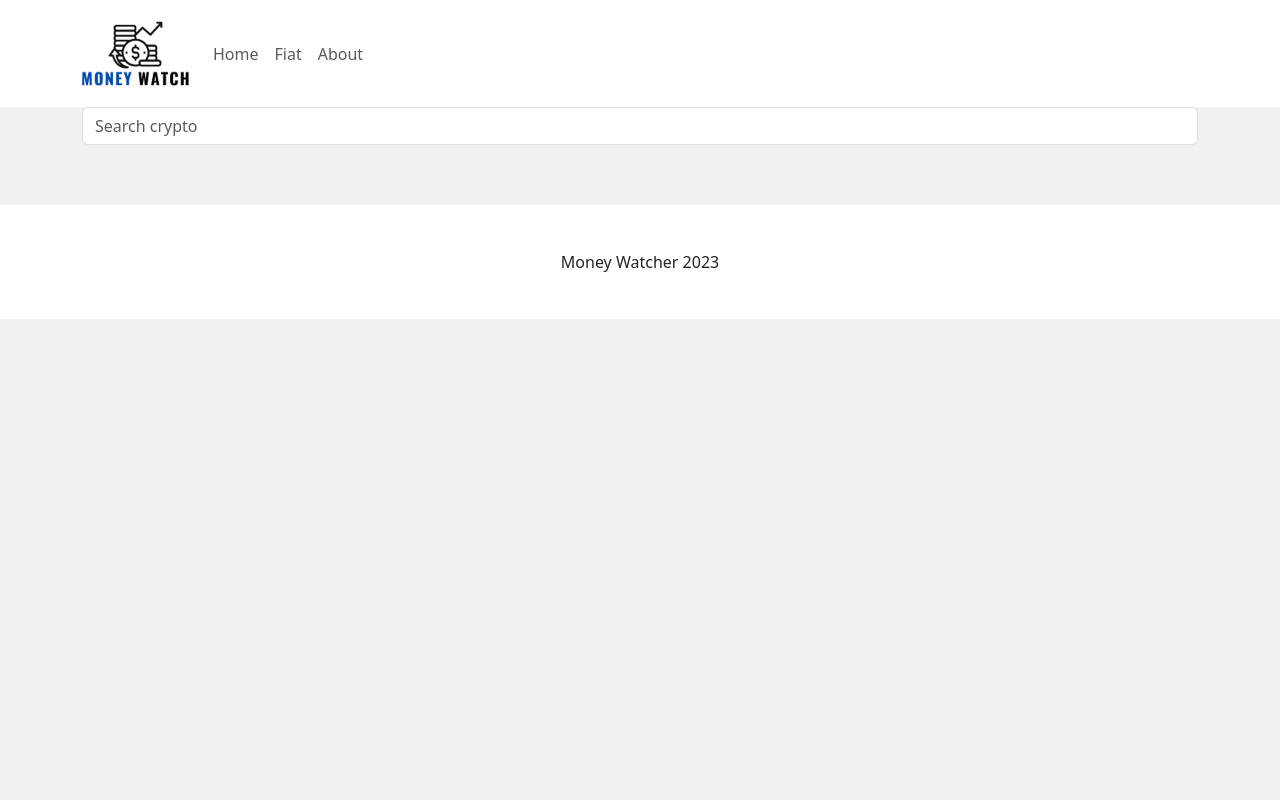
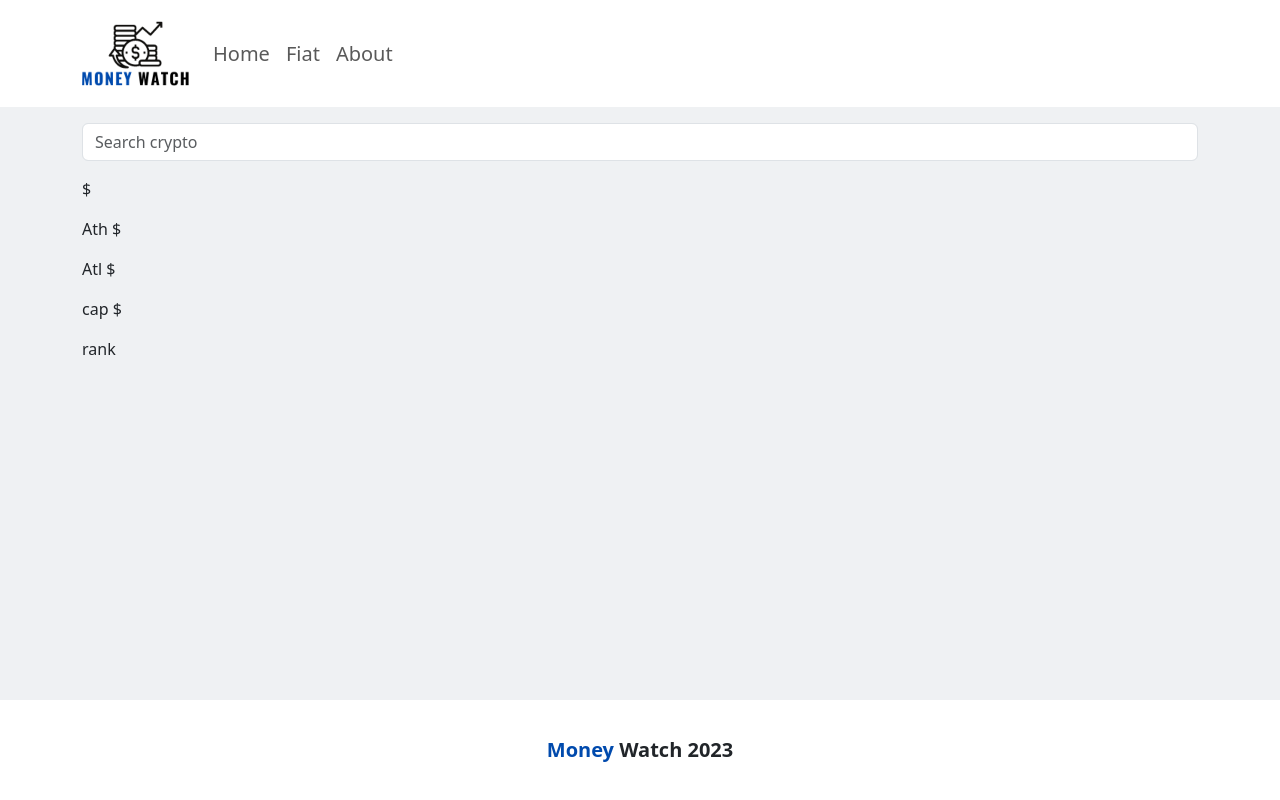
Before and after one commit to vinnyWebDev/coin-watcher, a React (Create React App) app: page /searchcrypto in a window 1280 px wide. Built offline with nearby package versions, Linux system fonts and the light colour scheme.

Commit message:
updated coin search page

```diff
--- a/src/App.css
+++ b/src/App.css
@@ -35,11 +35,26 @@
   color: rgb(17, 179, 17);
 }
 
+/* Nav Styling*/
+.navbar{
+  background-color: white;
+  font-size: 20px;
+}
+
+
+/*Footer Styling*/
+
 .footer {
   text-align: center;
   margin-top: auto;
   padding: 8px;
   background-color: white;
-  margin-top: 60px;
-  padding: 45px;
+  margin-top: auto;
+  padding: 35px;
+  font-weight: bold;
+  font-size: 20px;
 }
+
+.blueColor{
+  color: #004aad;
+}
--- a/src/components/DetailedCrypto.js
+++ b/src/components/DetailedCrypto.js
@@ -3,8 +3,15 @@ import React from "react";
 function DetailedCrypto(props){
     return(
         <div>
-            <h1>TEST</h1>
             <p>{props.name}</p>
+            <p>{props.symbol}</p>
+            <p>${props.price}</p>
+            <p> Ath ${props.highest}</p>
+            <p>Atl ${props.lowest}</p>
+            <p>cap ${props.marketCap}</p>
+            <p>rank {props.marketRank}</p>
+            <img src={props.image}></img>
+
         </div>
     )
 }
--- a/src/components/Footer.js
+++ b/src/components/Footer.js
@@ -1,9 +1,9 @@
 import React from "react";
 
-function Footer (){
+function Footer() {
     return (
         <div class="footer">
-            <footer>Money Watcher 2023</footer>
+            <footer><span className="blueColor">Money</span> Watch 2023</footer>
         </div>
     )
 }
--- a/src/components/Home.js
+++ b/src/components/Home.js
@@ -5,7 +5,7 @@ import GetCrypto from "./GetCrypto";
 
 function Home() {
     return (
-        <div className="container mt-3">
+        <div className="container mt-3 mb-5">
             <GetCrypto></GetCrypto>
         </div>
     )
--- a/src/components/Navigation.js
+++ b/src/components/Navigation.js
@@ -6,12 +6,12 @@ import Logo from "../components/images/Coin.png"
 
 function Navigation() {
     return (
-        <Navbar expand="lg" className="bg-body sticky-top p-3">
+        <Navbar expand="lg" className="navbar sticky-top p-3 mb-3 ">
             <Container>
                 <Navbar.Brand href="/"><img src={Logo}></img></Navbar.Brand>
                 <Navbar.Toggle aria-controls="basic-navbar-nav" />
                 <Navbar.Collapse id="basic-navbar-nav">
-                    <Nav className="me-auto">
+                    <Nav className="navbar-links">
                         <Nav.Link href="/">Home</Nav.Link>
                         <Nav.Link href="/fiat">Fiat</Nav.Link>
                         <Nav.Link href="/about">About</Nav.Link>
--- a/src/components/SearchCrypto.js
+++ b/src/components/SearchCrypto.js
@@ -16,12 +16,16 @@ function SearchCrypto() {
 
         async function searchCoins(e) {
             console.log("test")
+            console.log(query)
             e.preventDefault();
             let response = await axios.get("https://api.coingecko.com/api/v3/coins/markets?vs_currency=usd&ids=" + query + "&order=market_cap_desc&per_page=100&page=1&sparkline=false&locale=en")
-            setCoinData(response.data);
-            console.log(coinData)
+            console.log(response.data)
+            setCoinData(response.data[0]);
+            console.log("test2")
+           console.log(coinData)
         }
 
+        //there's no need to map, you're pulling only one coin.
 
     return (
         <div className="container">
@@ -30,11 +34,8 @@ function SearchCrypto() {
                     <Form.Control onChange={handleSearchQuery} onSubmit={searchCoins} placeholder="Search crypto"></Form.Control>
                 </InputGroup>
             </form>
-            {
-                coinData.map(function(i, index){
-                    <DetailedCrypto></DetailedCrypto>
-                })
-            }
+            <DetailedCrypto name={coinData.name} symbol={coinData.symbol} price={coinData.current_price}
+            highest={coinData.ath} lowest={coinData.atl} marketCap={coinData.market_cap} marketRank={coinData.market_cap_rank} image={coinData.image}/>
         </div>
     )
 }
```
